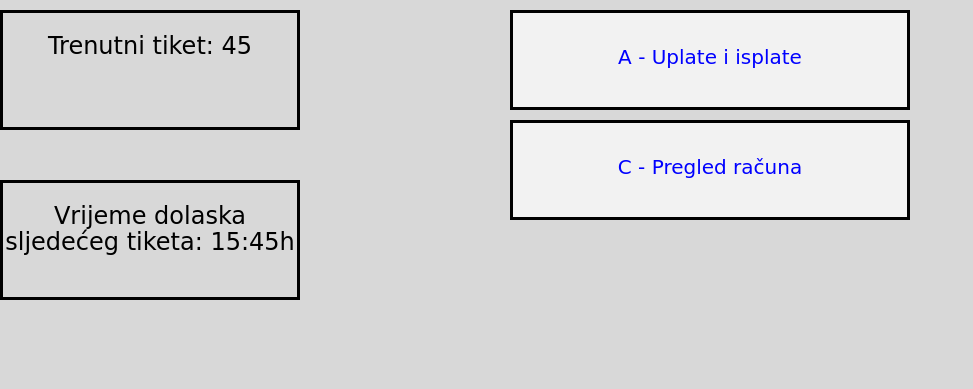
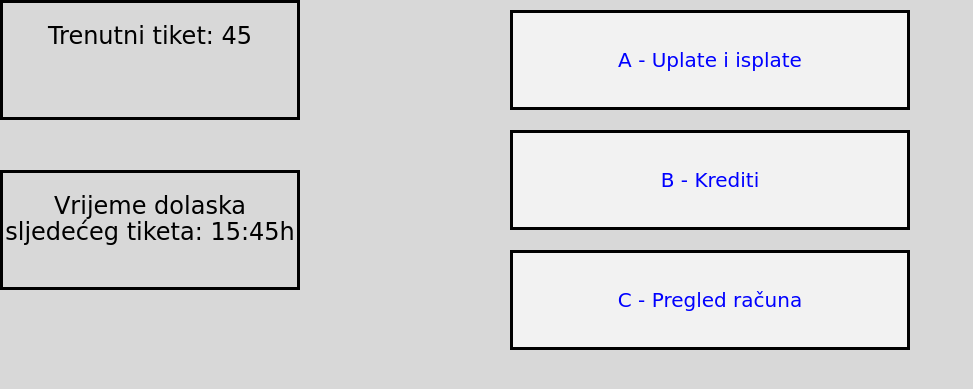
Before and after one commit to dextroza/Click-project-2014, a CodeIgniter app: page / in a window 1280 px wide. Shown: the part 200-589 px from the top of the page, without its empty margins (0-973 px from the left). Run offline with CodeIgniter, Linux system fonts and the light colour scheme; some web fonts are replaced.

Commit message:
home - buttoni za tikete choose ticket- forma za tikete main - dodani linkovi na css

```diff
--- a/application/controllers/home.php
+++ b/application/controllers/home.php
@@ -19,7 +19,7 @@
 	 */
 	public function index()
 	{
-            $this->load->helper('url');
+            //$this->load->helper('url');
             /**loadamo iz tablice oznaka kolko ima različtih oznaka
              * spremamo to sve u polje koje predajemo viewu choose ticket
              * kako bi generirao preko foreach forme za oznake potrebne za home
@@ -28,10 +28,22 @@
             /**
              * u $home predajemo polje oznaka tiketa, chooseTicket i stavljamo ga u home div s oznakama
              */
-            $home = $this->load->view('home', array(), true);
-            $data["ticket"] = anchor("ticket", "domagoj"); //razmisliti kako ćemo linkat oznaku na print i upisivanje u bazu
+            //loadamo iz baze
+            $tickets = array();
+            $tickets["tickets"][] = "A - Uplate i isplate";
+            $tickets["tickets"][] = "B - Krediti";
+            $tickets["tickets"][] = "C - Pregled računa";
+            //pravimo forme za oznake iz baze
+            $ticketsView = $this->load->view('components/choose_ticket', $tickets, true);
+            $dataHome["tickets"] = $ticketsView;
+            $home = $this->load->view('home', $dataHome, true);
+            //$data["ticket"] = anchor("ticket", "domagoj"); //razmisliti kako ćemo linkat oznaku na print i upisivanje u bazu
             $data["body"] = $home;
             $this->load->view('templates/main', $data);
+    }
+
+    public function add() {
+
     }
 }
 
--- a/application/views/components/choose_ticket.php
+++ b/application/views/components/choose_ticket.php
@@ -2,16 +2,14 @@
 /**
  *
  */
-//foreach( $tickets as $ticket){
+
+foreach( $tickets as $ticket ){
     //form_open();
 ?>
-<form>
-<input name="oznaka" value="<?php echo "Oznaka" ?>"/>
-<div class="choice">
-            <div class="text"><?php echo "A - Uplate i isplate"; ?></div>
-</div>
-</form>
+    <form method="post" action="">
+        <input type="hidden" name="choice" value="<?php echo $ticket ?>"/>
+            <button class="choice" type="submit"><?php echo $ticket ?></button>
+    </form>
 
-<?php // form_close();
-//}
-?>
+<?php // form_close();@
+}
--- a/application/views/home.php
+++ b/application/views/home.php
@@ -27,17 +27,17 @@
 
     <!--generirati iz sql upita izbore šaltera -->
     <div class="main">
-
-        <div class="choice">
+        <?= $tickets;  ?>
+<!--        <div class="choice">
             <div class="text">A - Uplate i isplate</div>
         </div>
-<!--        <div class="choice">
+        <div class="choice">
             <div class="text">B - Krediti</div>
-        </div>-->
+        </div>
         <?php //echo $ticket; ?>
         <div class="choice">
             <div class="text">C - Pregled računa</div>
-        </div>
+        </div>-->
 
     </div>
 
--- a/application/views/templates/main.php
+++ b/application/views/templates/main.php
@@ -13,6 +13,8 @@
     <link rel="stylesheet" href="https://maxcdn.bootstrapcdn.com/bootstrap/3.3.1/css/bootstrap-theme.min.css">
     <link rel="stylesheet" type="text/css" href="css/custom.css"> <!-- za default route -->
     <link rel="stylesheet" type="text/css" href="../css/custom.css"><!-- za direktno pristupanje kontroleru -->
+    <link rel="stylesheet" type="text/css" href="../../css/custom.css"><!-- za direktno pristupanje kontroler/index -->
+
 
      <!--Latest compiled and minified JavaScript-->
     <script src="https://maxcdn.bootstrapcdn.com/bootstrap/3.3.1/js/bootstrap.min.js"></script>
--- a/css/custom.css
+++ b/css/custom.css
@@ -45,6 +45,7 @@
     border: 3px solid black;
     margin: 10px 10px 10px 10px;
     color: blue;
+    font-size:20px;
 
 }
 
```
